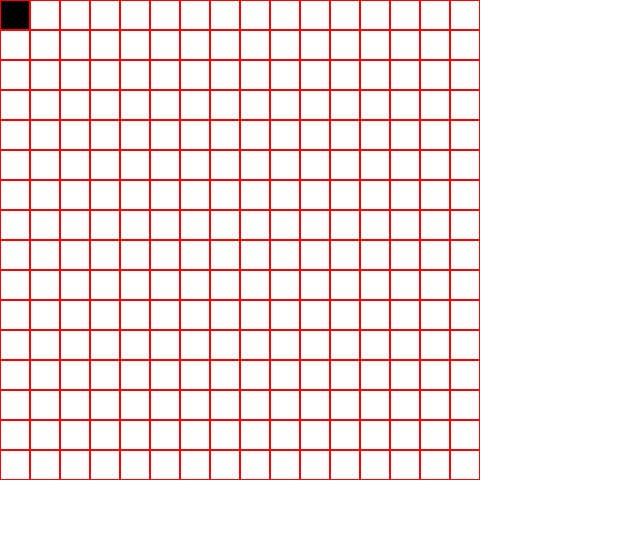
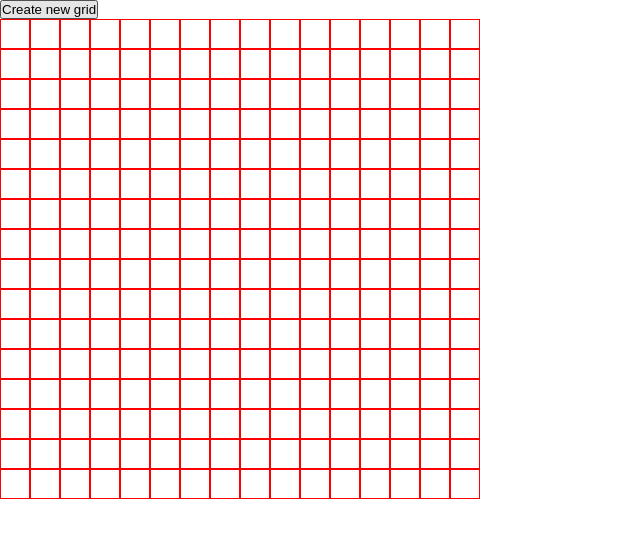
Before and after one commit to dnTeixeira/odin-etch-a-sketch, a plain HTML site: page index.html in a window 1280 px wide. Shown: the whole page, without its empty margins (0-640 px from the left). Drawn offline with Linux system fonts and the light colour scheme.

Commit message:
feat: add grid resizing button and event listener

```diff
--- a/index.html
+++ b/index.html
@@ -8,6 +8,7 @@
     <title>Project: Etch-a-Sketch</title>
 </head>
 <body>
+    <button class="grid-size-button">Create new grid</button>
     <div class="container">
 
     </div>
--- a/script.js
+++ b/script.js
@@ -1,4 +1,5 @@
 const container = document.querySelector(".container");
+const newGridButton = document.querySelector(".grid-size-button");
 
 for(let i = 0; i < 256; i++) {
     const newDiv = document.createElement('div');
@@ -21,3 +22,7 @@ grid.forEach(item =>
         e.target.style.background = "black";
     })
 );
+
+newGridButton.addEventListener('click', (e) => {
+
+})
```
